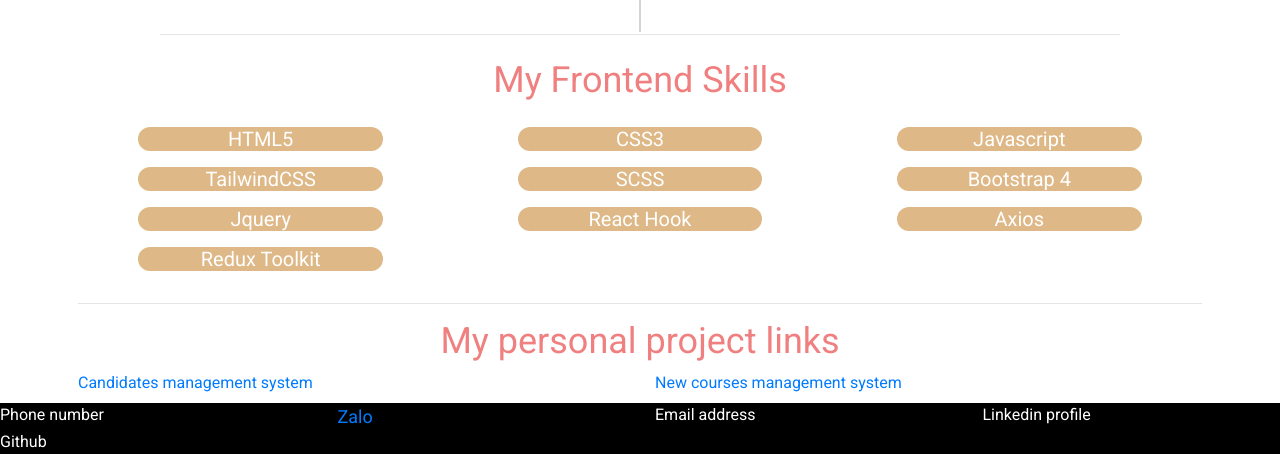
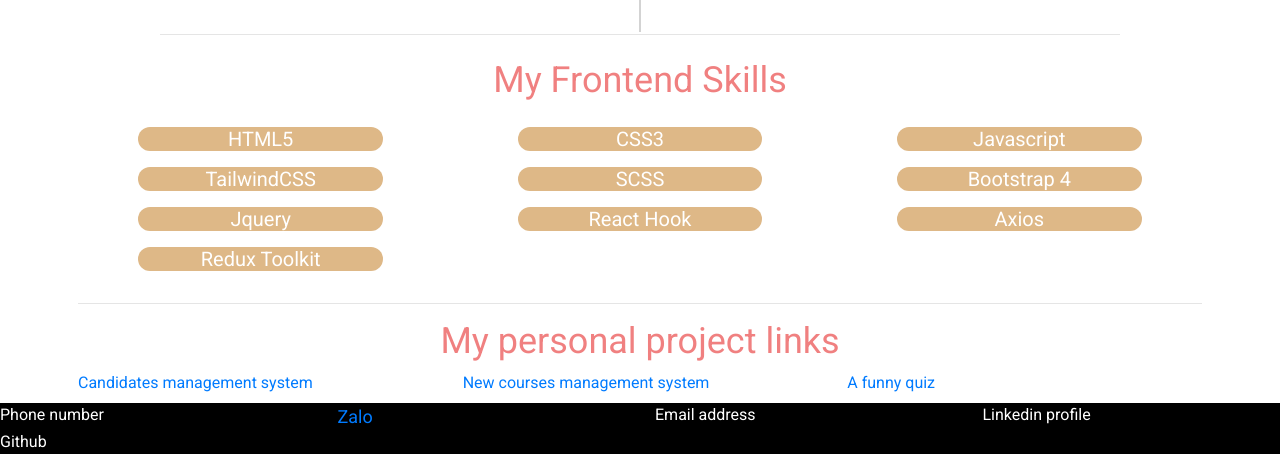
Before and after one commit to tronganhnguyenthanh/MyPortfolio, a plain HTML site: page index.html in a window 1280 px wide. Shown: the part 646-1100 px from the top of the page. Drawn offline with nearby package versions, Linux system fonts and the light colour scheme.

Commit message:
[UPDATE][FE] update project link in portfolio

```diff
--- a/index.html
+++ b/index.html
@@ -169,11 +169,14 @@
       <div class="projects">
         <h2>My personal project links</h2>
           <div class="row">
-           <div class="col-lg-6 col-md-6 col-sm-6 col-xs-6">
+           <div class="col-lg-4 col-md-4 col-sm-4 col-xs-4">
              <a href="https://candidates-beta.vercel.app">Candidates management system</a>
            </div>
-           <div class="col-lg-6 col-md-6 col-sm-6 col-xs-6">
+           <div class="col-lg-4 col-md-4 col-sm-4 col-xs-4">
              <a href="https://new-courseupdate.surge.sh">New courses management system</a>
+           </div>
+           <div class="col-lg-4 col-md-4 col-sm-4 col-xs-4">
+             <a href="https://quiz-api-call.vercel.app">A funny quiz</a>
            </div>
          </div>
        </div>
```
